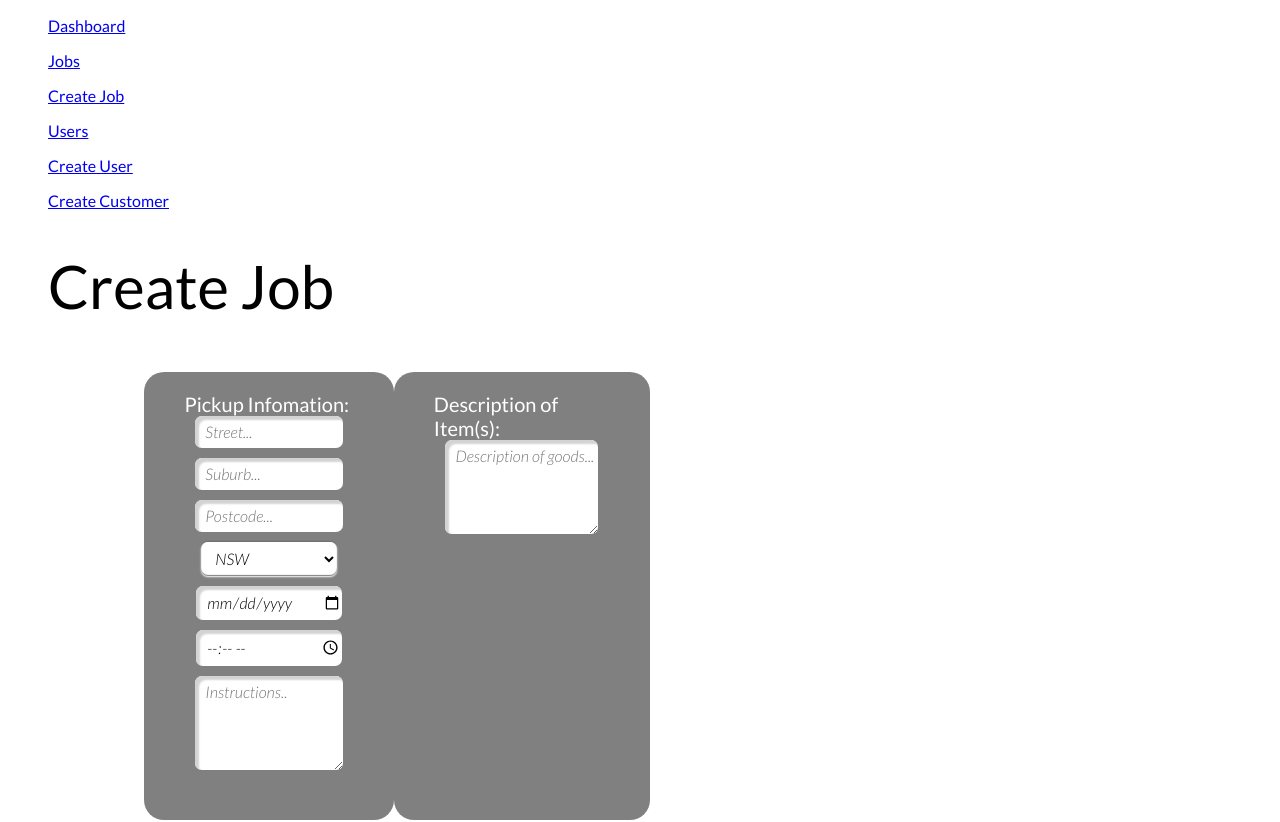
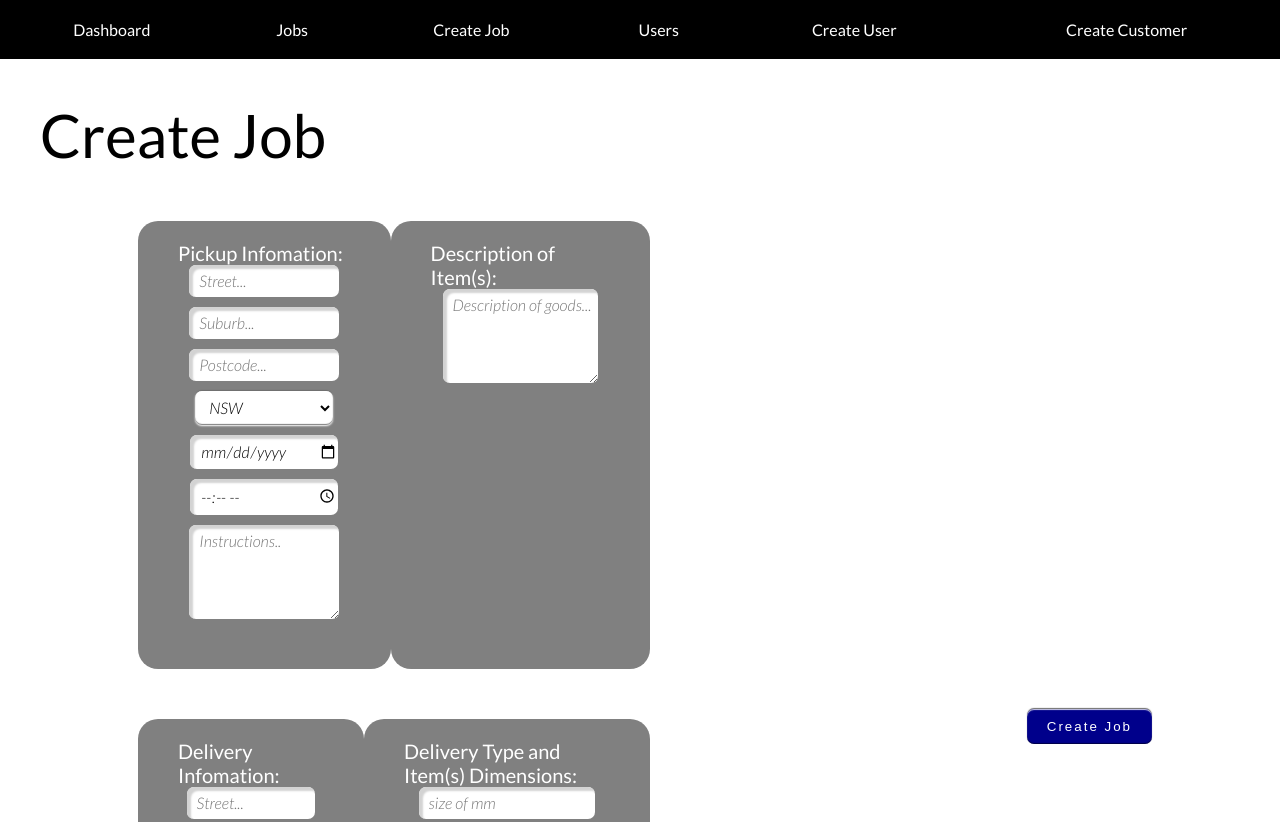
Before and after one commit to CFA-CJJ-GroupProject/CFA-Term3-NodeProject, a React (Create React App) app in the folder react-web/: page /createjob in a window 1280 px wide. Shown: the top 822 px of the page. Built offline with nearby package versions, Linux system fonts and the light colour scheme.

Commit message:
Styling to Nav

```diff
--- a/react-web/src/components/PrimaryNav.js
+++ b/react-web/src/components/PrimaryNav.js
@@ -5,23 +5,13 @@ export default ({
 }) => (
 
     <nav>
-      <ul class='navbutton'>
-        <NavLink exact to='/' activeClassName='active'>Dashboard</NavLink>
-      </ul>
-      <ul class='navbutton'>
-        <NavLink to='/Jobs'  activeClassName='active'>Jobs</NavLink>
-      </ul>
-      <ul>
-        <NavLink to='/createjob'  activeClassName='active'>Create Job</NavLink>
-      </ul>
-      <ul class='navbutton'>
-        <NavLink to='/users'  activeClassName='active'>Users</NavLink>
-      </ul>
-      <ul>
-        <NavLink to='/createuser'  activeClassName='active'>Create User</NavLink>
-      </ul>
-      <ul>
-        <NavLink to='/createcustomer'  activeClassName='active'>Create Customer</NavLink>
+      <ul class='nav'>
+        <li><NavLink exact to='/' activeClassName='active'>Dashboard</NavLink></li>
+        <li><NavLink to='/Jobs'  activeClassName='active'>Jobs</NavLink></li>
+        <li><NavLink to='/createjob'  activeClassName='active'>Create Job</NavLink></li>
+        <li><NavLink to='/users'  activeClassName='active'>Users</NavLink></li>
+        <li><NavLink to='/createuser'  activeClassName='active'>Create User</NavLink></li>
+        <li><NavLink to='/createcustomer'  activeClassName='active'>Create Customer</NavLink></li>
       </ul>
     </nav>
 )
--- a/react-web/src/style.css
+++ b/react-web/src/style.css
@@ -2,6 +2,35 @@
 @import url('https://fonts.googleapis.com/css?family=Lato:300,300i,400,400i,900');
 body {
   font-family: 'Lato', sans-serif;
+  margin: 0px;
+}
+nav {
+  background-color: black;
+}
+nav ul {
+  padding: 0px;
+  display: table;
+  width: 100%;
+  margin: 0px;
+
+}
+nav ul li {
+  list-style-type: none;
+  display: inline-block;
+  display: table-cell;
+  text-align: center;
+  padding: 20px;
+
+}
+nav ul li a {
+  text-decoration: none;
+  color: white;
+}
+nav ul li a:active {
+  text-decoration: underline;
+}
+nav ul li a:hover {
+  text-decoration: underline;
 }
 h1 {
   font-size: 60px;
```
